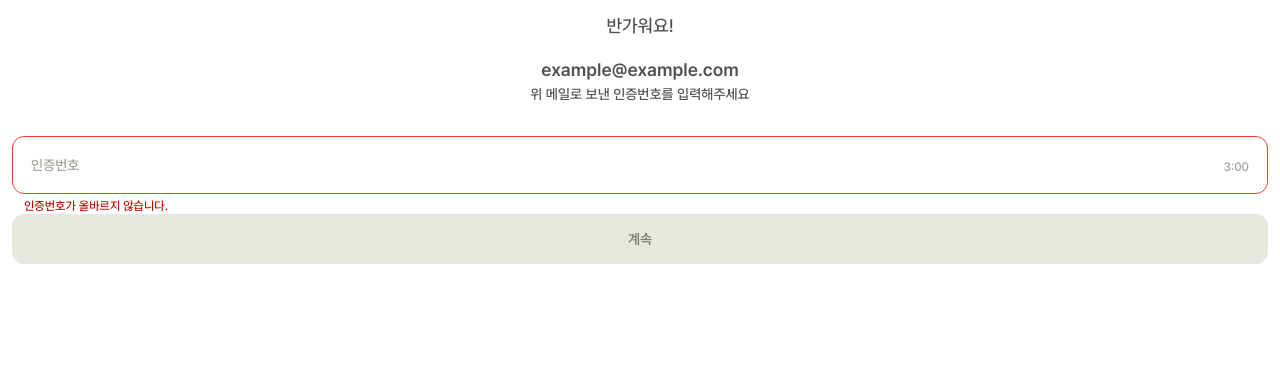
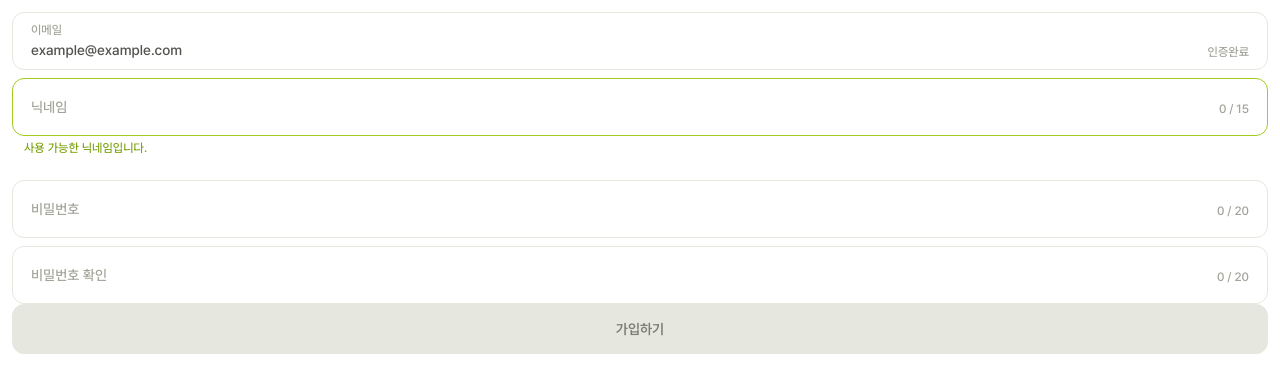
Before and after one commit to Re-Gion-Jidogam/Jidogam-front, a Next.js app: page /account in a window 1280 px wide. Shown: the top 392 px of the page. Built offline with nearby package versions, Linux system fonts and the light colour scheme; no server answers.

Commit message:
✨ Feat: SignupStep 컴포넌트 개발 & TextInput 컴포넌트 successMessage 프롭 추가

```diff
--- /dev/null
+++ b/src/app/account/_components/SignupStep.tsx
@@ -0,0 +1,116 @@
+// 회원가입 - 인적사항 기입 페이지
+
+import Button from "@/components/Button";
+import TextInput from "@/components/TextInput";
+
+interface SignupStepProps {
+  email: string;
+  nickname: string;
+  nicknameStatus: "checking" | "available" | "duplicate" | "";
+  password: string;
+  confirmPassword: string;
+  onNicknameChange: (nickname: string) => void;
+  onPasswordChange: (password: string) => void;
+  onConfirmPasswordChange: (confirmPassword: string) => void;
+  onSignup: () => void;
+}
+
+export function SignupStep({
+  email,
+  nickname,
+  nicknameStatus,
+  password,
+  confirmPassword,
+  onNicknameChange,
+  onPasswordChange,
+  onConfirmPasswordChange,
+  onSignup,
+}: SignupStepProps) {
+  let errorMessage = "";
+  let successMessage = "";
+
+  switch (nicknameStatus) {
+    case "available":
+      errorMessage = "";
+      successMessage = "사용 가능한 닉네임입니다.";
+      break;
+    case "checking":
+      errorMessage = "";
+      successMessage = "확인 중 ...";
+      break;
+    case "duplicate":
+      errorMessage = "중복된 닉네임입니다.";
+      successMessage = "";
+      break;
+    default:
+      errorMessage = "";
+      successMessage = "";
+  }
+
+  return (
+    <div className="w-full h-full flex flex-col justify-between items-center p-3">
+      <div className="w-full flex flex-col gap-6">
+        <div className="flex flex-col gap-2">
+          <TextInput
+            label="이메일"
+            value={email}
+            disabled={true}
+            rightElement={
+              <span className="font-medium text-xs text-gray-600">
+                인증완료
+              </span>
+            }
+            showCharCount={false}
+          />
+          <TextInput
+            label="닉네임"
+            value={nickname}
+            errorMessage={errorMessage}
+            successMessage={successMessage}
+            maxLength={15}
+            onChange={(e) => {
+              const limited = e.target.value.slice(0, 15);
+              onNicknameChange(limited);
+            }}
+          />
+        </div>
+
+        <div className="flex flex-col gap-2">
+          <TextInput
+            label="비밀번호"
+            value={password}
+            maxLength={20}
+            onChange={(e) => {
+              const limited = e.target.value.slice(0, 20);
+              onPasswordChange(limited);
+            }}
+          />
+          <TextInput
+            label="비밀번호 확인"
+            value={confirmPassword}
+            maxLength={20}
+            onChange={(e) => {
+              const limited = e.target.value.slice(0, 20);
+              onConfirmPasswordChange(limited);
+            }}
+          />
+        </div>
+      </div>
+
+      <Button
+        color="green"
+        variants="primary"
+        onClick={onSignup}
+        disabled={
+          !nickname ||
+          nicknameStatus !== "available" ||
+          !password ||
+          !confirmPassword
+        }
+        className="w-full py-3.5"
+      >
+        가입하기
+      </Button>
+    </div>
+  );
+}
--- a/src/app/account/page.tsx
+++ b/src/app/account/page.tsx
@@ -2,18 +2,24 @@
 
 import { useState } from "react";
 
-import { VerificationStep } from "./_components/VerificationStep";
+import { SignupStep } from "./_components/SignupStep";
 
 export default function Account() {
-  const [verificationCode, setVerificationCode] = useState("");
+  const [nickname, setNickname] = useState("");
+  const [password, setPassword] = useState("");
+  const [confirmPassword, setConfirmPassword] = useState("");
 
   return (
-    <VerificationStep
+    <SignupStep
       email="example@example.com"
-      verificationCode={verificationCode}
-      setVerificationCode={setVerificationCode}
-      timeLeft={180}
-      onVerify={() => console.log("clicked!")}
+      nickname={nickname}
+      nicknameStatus="available"
+      password={password}
+      confirmPassword={confirmPassword}
+      onNicknameChange={setNickname}
+      onPasswordChange={setPassword}
+      onConfirmPasswordChange={setConfirmPassword}
+      onSignup={() => console.log("clicked!")}
     />
   );
 }
--- a/src/components/TextInput.tsx
+++ b/src/components/TextInput.tsx
@@ -7,6 +7,7 @@ import clsx from "clsx";
 interface TextInputProps extends InputHTMLAttributes<HTMLInputElement> {
   label?: string;
   errorMessage?: string;
+  successMessage?: string;
   maxLength?: number;
   rightElement?: React.ReactNode; // 글자 수 카운터 대신 다른 요소를 보여주고 싶을 때 사용
   showCharCount?: boolean; // 글자 수 표시 여부
@@ -17,6 +18,7 @@ const TextInput = forwardRef<HTMLInputElement, TextInputProps>(
     {
       label,
       errorMessage,
+      successMessage,
       id,
       className,
       autoComplete = "off",
@@ -34,6 +36,7 @@ const TextInput = forwardRef<HTMLInputElement, TextInputProps>(
 
     const isBlank = text.length === 0;
     const isError = Boolean(errorMessage);
+    const isSuccess = Boolean(successMessage) && !isError;
 
     const changeHandler = (e: ChangeEvent<HTMLInputElement>) => {
       onChange?.(e);
@@ -66,6 +69,7 @@ const TextInput = forwardRef<HTMLInputElement, TextInputProps>(
             },
             {
               "border-red-200": isError,
+              "border-primary-300": isSuccess,
             },
           )}
         >
@@ -122,6 +126,11 @@ const TextInput = forwardRef<HTMLInputElement, TextInputProps>(
         {isError && (
           <p className={clsx("px-3", "text-xs text-red-400")}>{errorMessage}</p>
         )}
+        {isSuccess && (
+          <p className={clsx("px-3", "text-xs text-primary-400")}>
+            {successMessage}
+          </p>
+        )}
       </div>
     );
   },
```
